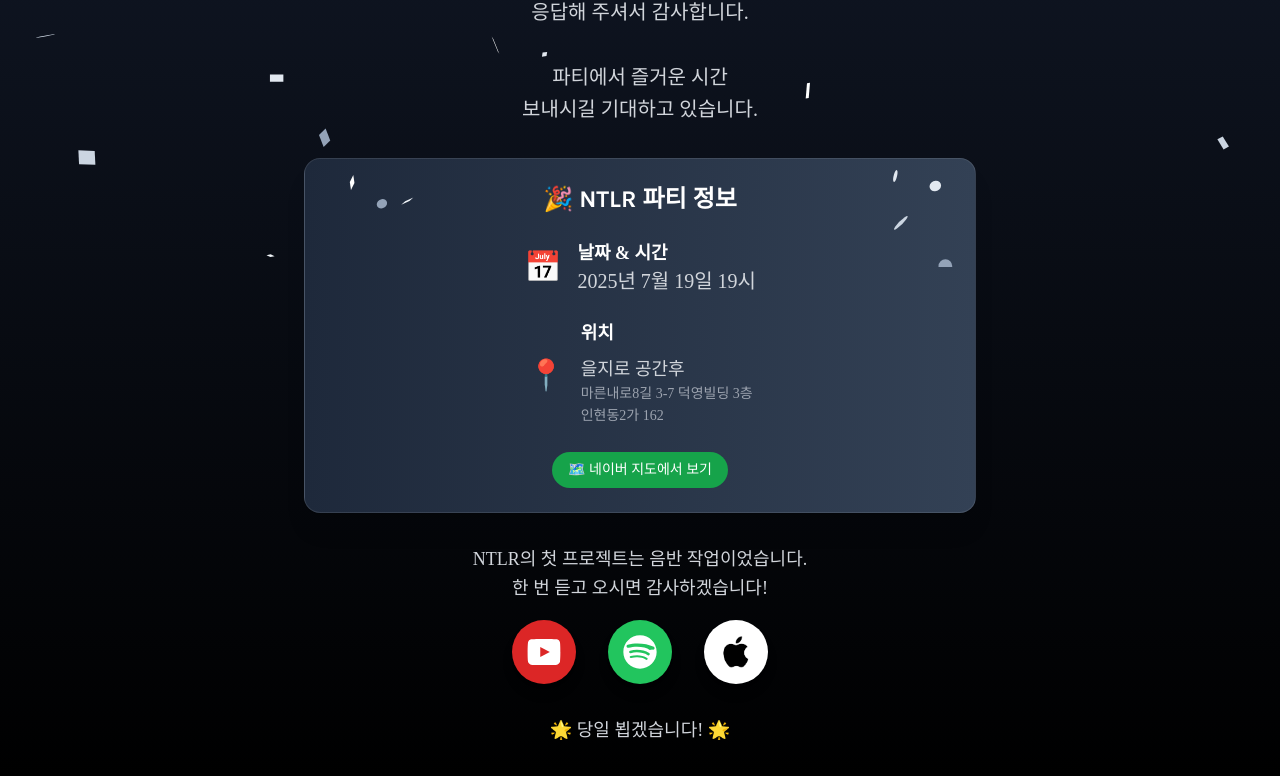
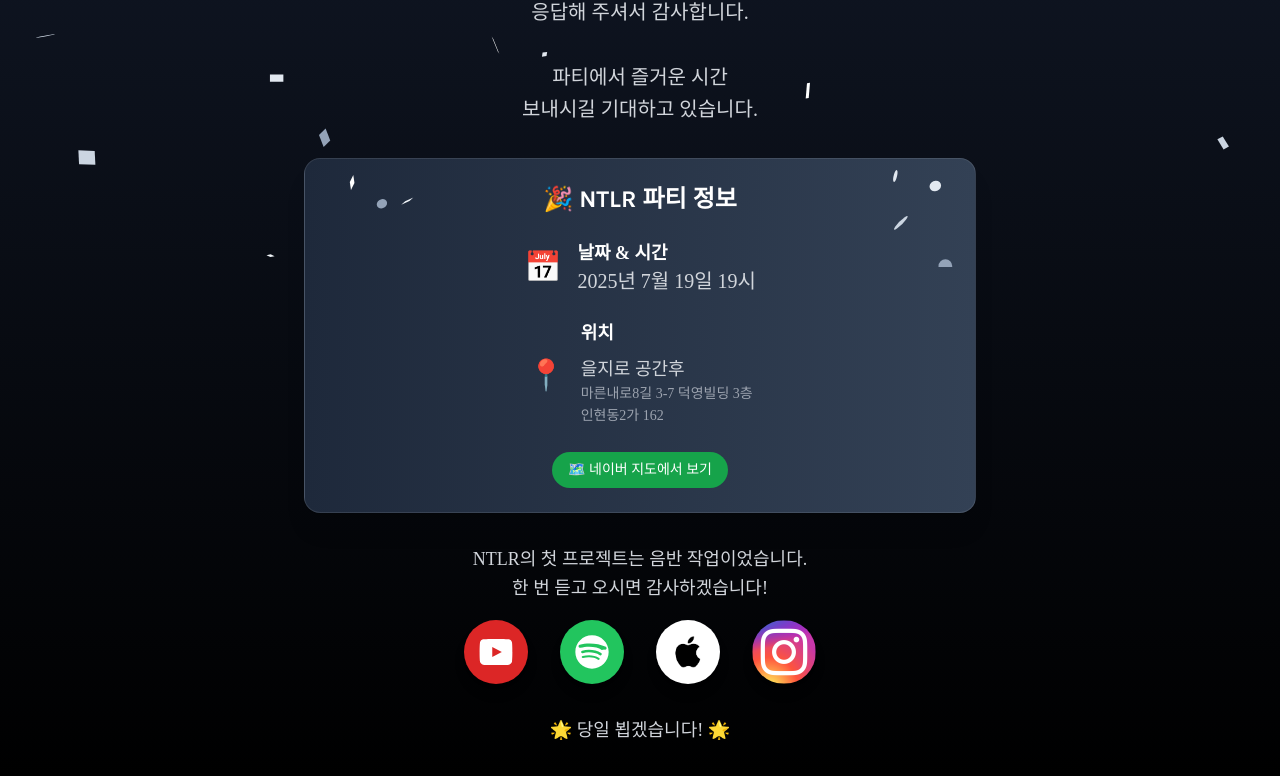
Before and after one commit to kwani6684/nltr-invitation, a Next.js app: page /questions/complete in a window 1280 px wide. Shown: the part 533-1309 px from the top of the page. Built offline with nearby package versions, Linux system fonts and the light colour scheme; no server answers; a web font is replaced by a local one.

Commit message:
final commit

```diff
--- a/src/app/questions/[id]/page.tsx
+++ b/src/app/questions/[id]/page.tsx
@@ -17,7 +17,8 @@ const IMAGES = [
   '/images/IMG_3755.webp',
   '/images/IMG_2297.jpeg',
   '/images/44464B94-B9EF-443E-8EED-4799E22DD8CB.jpeg',
-  '/images/poster_graffiti_revised.png',
+  '/images/invitation_brutalist-02.png',
+  '/images/poster_shrike_2.png',
 ];
 
 export default function QuestionPage() {
--- a/src/app/questions/complete/page.tsx
+++ b/src/app/questions/complete/page.tsx
@@ -13,7 +13,7 @@ const Confetti = dynamic(() => import('react-confetti'), {
 export default function CompletePage() {
   const [windowSize, setWindowSize] = useState({
     width: typeof window !== 'undefined' ? window.innerWidth : 0,
-    height: typeof window !== 'undefined' ? window.innerHeight : 0,
+    height: typeof window !== 'undefined' ? Math.max(window.innerHeight, document.documentElement.scrollHeight) : 0,
   });
   const [userInfo, setUserInfo] = useState<{ name: string } | null>(null);
   const [saveStatus, setSaveStatus] = useState<'saving' | 'success' | 'error' | null>(null);
@@ -38,7 +38,7 @@ export default function CompletePage() {
       const handleResize = () => {
         setWindowSize({
           width: window.innerWidth,
-          height: window.innerHeight,
+          height: Math.max(window.innerHeight, document.documentElement.scrollHeight),
         });
       };
 
@@ -76,11 +76,6 @@ export default function CompletePage() {
     } catch (error: unknown) {
       console.error('❌ 데이터 저장 실패:', error);
       setSaveStatus('error');
-
-      // 사용자에게 구체적인 안내 메시지 표시
-      if (error instanceof Error && error.message.includes('보안 규칙')) {
-        console.error('💡 해결 방법: Firebase 콘솔에서 Firestore 보안 규칙을 테스트 모드로 설정해주세요.');
-      }
     }
   };
 
@@ -115,14 +110,13 @@ export default function CompletePage() {
                 }`}
               >
                 {saveStatus === 'saving' && '📤 응답을 저장하고 있습니다...'}
-                {saveStatus === 'success' && '✅ 응답이 성공적으로 저장되었습니다!'}
+                {saveStatus === 'success' && '✅ 답변이 성공적으로 기록되었습니다!'}
                 {saveStatus === 'error' && (
                   <div className='space-y-2'>
                     <p>❌ 응답 저장에 실패했습니다.</p>
                     <p className='text-sm opacity-80'>
-                      🔧 Firebase 콘솔에서 Firestore 보안 규칙을 확인해주세요.
                       <br />
-                      📱 또는 인터넷 연결을 확인해주세요.
+                      📱 인터넷 연결을 확인해주세요.
                     </p>
                   </div>
                 )}
@@ -262,6 +256,17 @@ export default function CompletePage() {
                 >
                   <Image src='/logo/apple.png' alt='Apple Music' fill className='object-cover' />
                 </motion.a>
+
+                <motion.a
+                  href='https://www.instagram.com/nt___lr/'
+                  target='_blank'
+                  rel='noopener noreferrer'
+                  whileHover={{ scale: 1.1 }}
+                  whileTap={{ scale: 0.95 }}
+                  className='w-16 h-16 rounded-full overflow-hidden transition-all duration-200 shadow-lg relative'
+                >
+                  <Image src='/logo/Instagram.webp' alt='Instagram' fill className='object-cover' />
+                </motion.a>
               </motion.div>
             </motion.div>
 
```
Also changed, not shown: public/logo/Instagram.webp (added).
